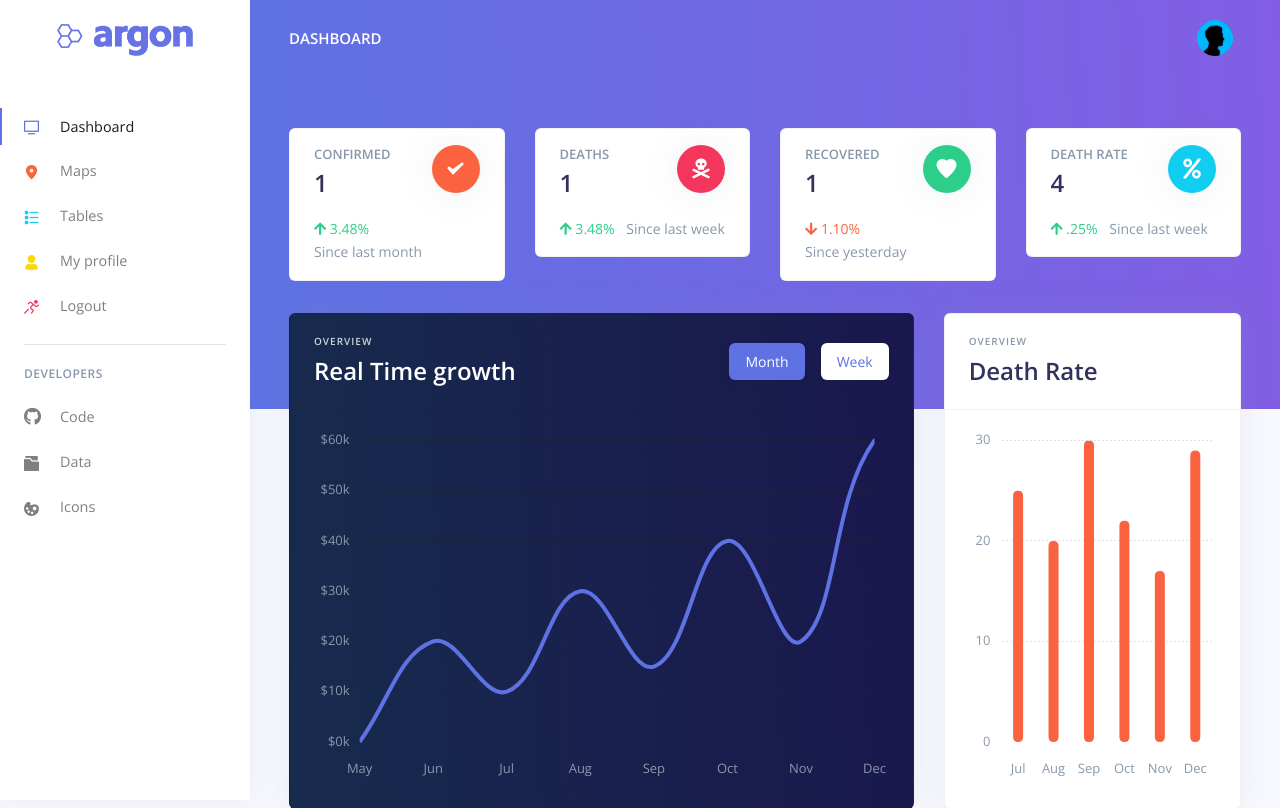
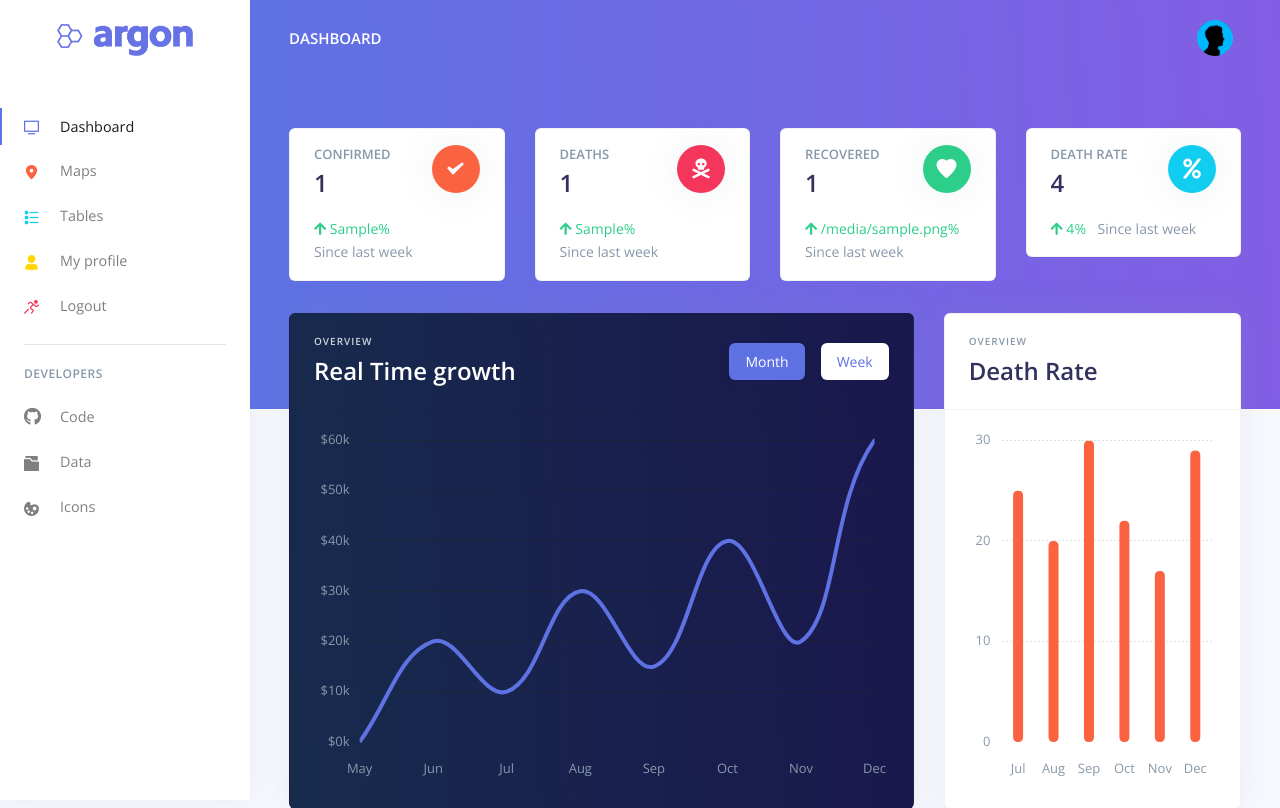
Before and after one commit to BrianRuizy/covid19-dashboard, a Django app: template core/templates/index.html in a window 1280 px wide. Shown: the top 808 px of the page. Run offline with Django 3.2, Linux system fonts and the light colour scheme; the template is opened without the code that fills it: most values are stand-ins (such as "Sample title", 1, 10 or a date in 2020); some libraries are stand-ins or nearby versions.

Commit message:
added weekly change percentage trends to views

```diff
--- a/core/templates/index.html
+++ b/core/templates/index.html
@@ -28,8 +28,8 @@
                     </div>
                   </div>
                   <p class="mt-3 mb-0 text-muted text-sm">
-                    <span class="text-success mr-2"><i class="fa fa-arrow-up"></i> 3.48%</span>
-                    <span class="text-nowrap">Since last month</span>
+                    <span class="text-success mr-2"><i class="fa fa-arrow-up"></i> {{ confirmed_trend }}%</span>
+                    <span class="text-nowrap">Since last week</span>
                   </p>
                 </div>
               </div>
@@ -49,7 +49,7 @@
                     </div>
                   </div>
                   <p class="mt-3 mb-0 text-muted text-sm">
-                    <span class="text-success mr-2"><i class="fas fa-arrow-up"></i> 3.48%</span>
+                    <span class="text-success mr-2"><i class="fas fa-arrow-up"></i> {{ deaths_trend }}%</span>
                     <span class="text-nowrap">Since last week</span>
                   </p>
                 </div>
@@ -70,8 +70,8 @@
                     </div>
                   </div>
                   <p class="mt-3 mb-0 text-muted text-sm">
-                    <span class="text-warning mr-2"><i class="fas fa-arrow-down"></i> 1.10%</span>
-                    <span class="text-nowrap">Since yesterday</span>
+                    <span class="text-success mr-2"><i class="fas fa-arrow-up"></i> {{ recovered_trend }}%</span>
+                    <span class="text-nowrap">Since last week</span>
                   </p>
                 </div>
               </div>
@@ -91,7 +91,7 @@
                     </div>
                   </div>
                   <p class="mt-3 mb-0 text-muted text-sm">
-                    <span class="text-success mr-2"><i class="fas fa-arrow-up"></i> .25%</span>
+                    <span class="text-success mr-2"><i class="fas fa-arrow-up"></i> {{ death_rate_trend }}%</span>
                     <span class="text-nowrap">Since last week</span>
                   </p>
                 </div>
```
Also changed, not shown: processdata/getdata.py (+13 -5 lines), processdata/views.py (+16 -0 lines).
